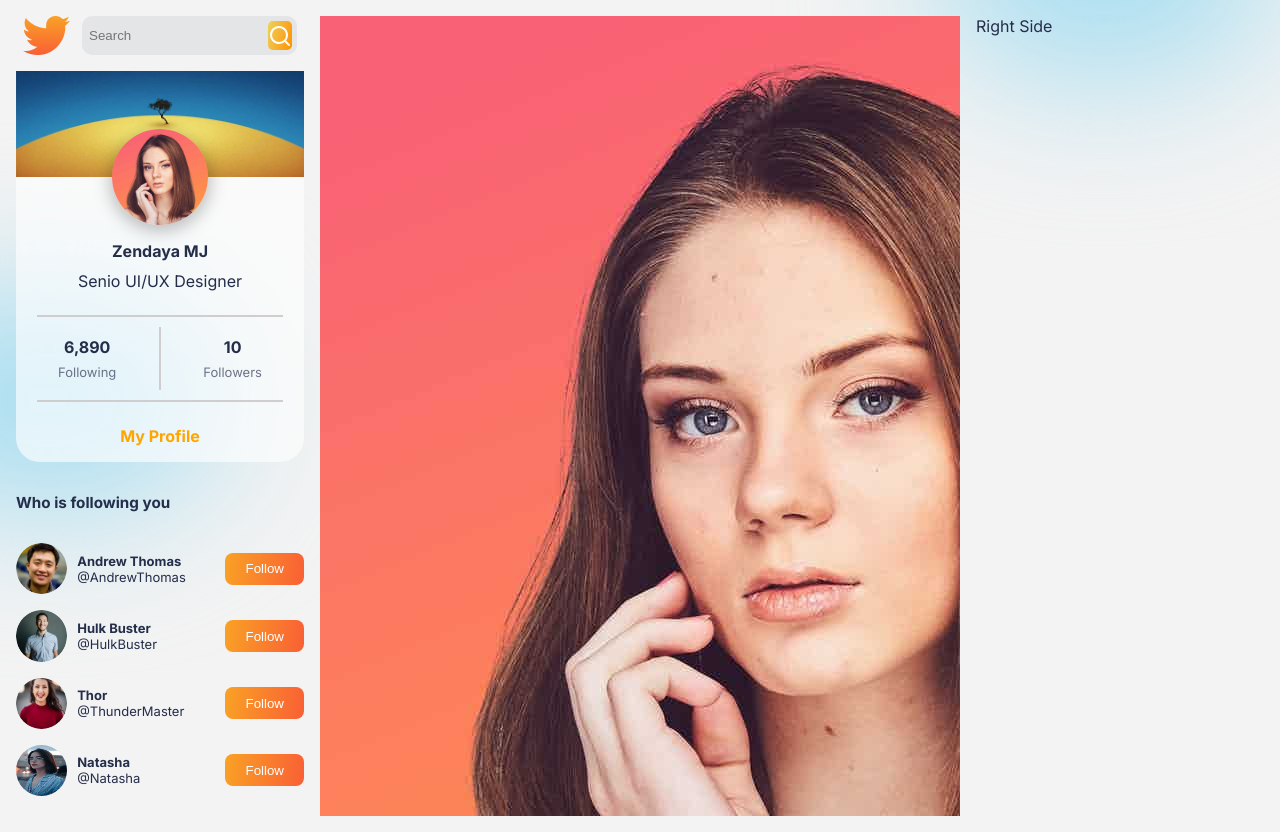
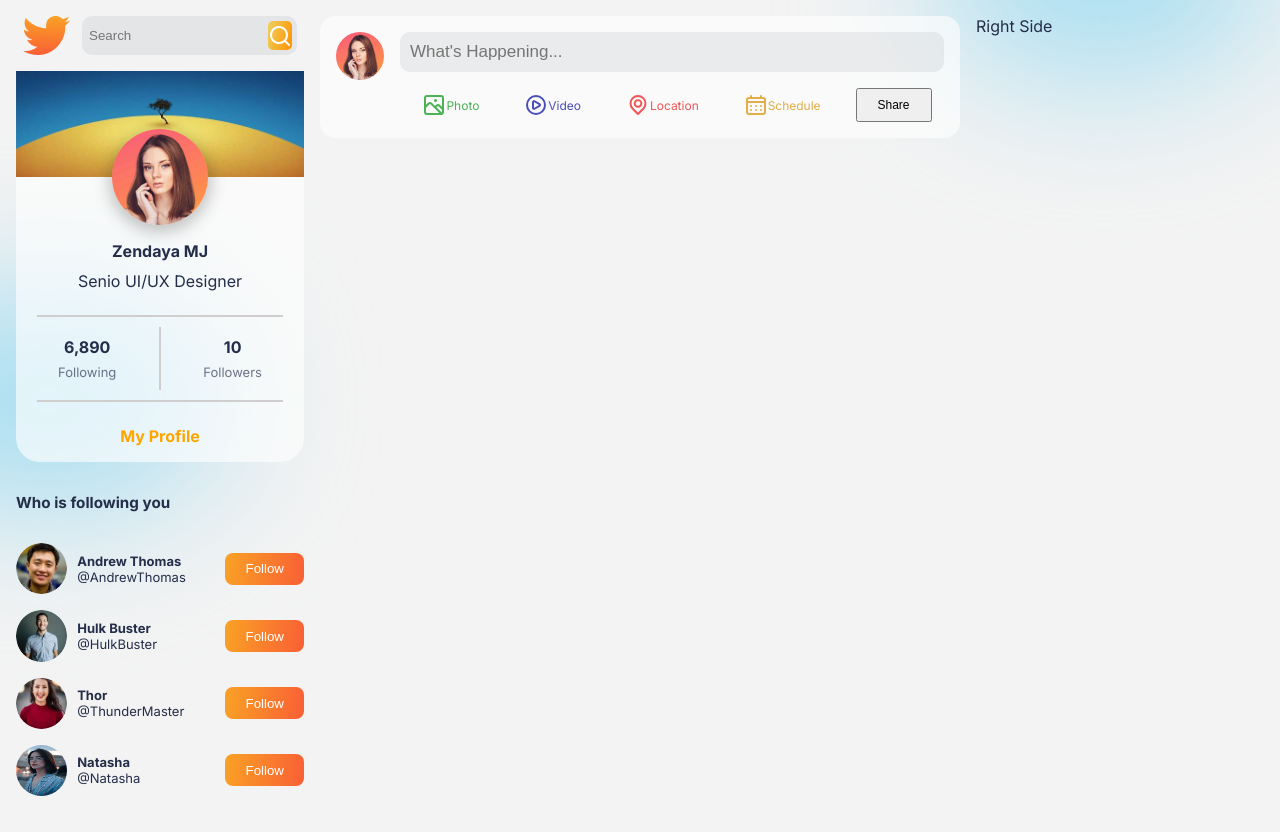
Before and after one commit to asiflhr/MERN-Social-Media-App, a React (Create React App) app: page / in a window 1280 px wide. Built offline with nearby package versions, Linux system fonts and the light colour scheme.

Commit message:
first commit

```diff
--- a/src/components/PostShare/PostShare.css
+++ b/src/components/PostShare/PostShare.css
@@ -0,0 +1,74 @@
+.PostShare{
+    display: flex;
+    gap: 1rem;
+    background-color: var(--cardColor);
+    padding: 1rem;
+    border-radius: 1rem;
+}
+
+.PostShare>img{
+    border-radius: 50%;
+    width: 3rem;
+    height: 3rem;
+}
+
+.PostShare>div{
+    display: flex;
+    flex-direction: column;
+    width: 90%;
+    gap: 1rem;
+}
+
+.PostShare>div>input{
+    background-color: var(--inputColor);
+    border-radius: 10px;
+    padding: 10px;
+    font-size: 17px;
+    border: none;
+    outline: none;
+}
+
+.postOptions{
+    display: flex;
+    justify-content: space-around;
+}
+
+.option{
+    padding: 5px;
+    padding-left: 10px;
+    padding-right: 10px;
+    border-radius: 10px;
+    display: flex;
+    align-items: center;
+    justify-content: center;
+    font-size: 12px;
+}
+
+.option:hover{
+    cursor: pointer;
+}
+
+.ps-button{
+    padding: 5px;
+    padding-left: 20px;
+    padding-right: 20px;
+    font-size: 12px;
+}
+
+.previewImage{
+    position: relative;
+}
+
+.previewImage>svg{
+    position: absolute;
+    right: 1rem;
+    top: 0.5rem;
+    cursor: pointer;
+}
+
+.previewImage>img{
+    width: 100%;
+    max-height: 20rem;
+    object-fit: cover;
+    border-radius: 0.5rem;
+}
--- a/src/components/PostShare/PostShare.jsx
+++ b/src/components/PostShare/PostShare.jsx
@@ -34,7 +34,46 @@
             <UilScenery />
             Photo
           </div>
+          <div
+            className="option"
+            style={{ color: "var(--video)" }}
+            onClick={() => imageRef.current.click()}
+          >
+            <UilPlayCircle />
+            Video
+          </div>
+          <div
+            className="option"
+            style={{ color: "var(--location)" }}
+            onClick={() => imageRef.current.click()}
+          >
+            <UilLocationPoint />
+            Location
+          </div>
+          <div
+            className="option"
+            style={{ color: "var(--shedule)" }}
+            onClick={() => imageRef.current.click()}
+          >
+            <UilSchedule />
+            Schedule
+          </div>
+          <button className="buttonn ps-button">Share</button>
+          <div style={{display: "none"}}>
+            <input
+              type="file"
+              ref={imageRef}
+              onChange={onImagechange}
+              name="myImage"
+            />
+          </div>
         </div>
+        {image && (
+          <div className="previewImage">
+            <UilTimes onClick={()=>setImage(null)}/>
+            <img src={image.image} alt="" />
+          </div>
+        )}
       </div>
     </div>
   );
```
